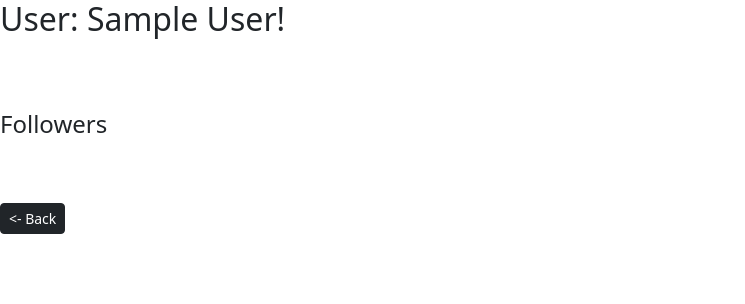
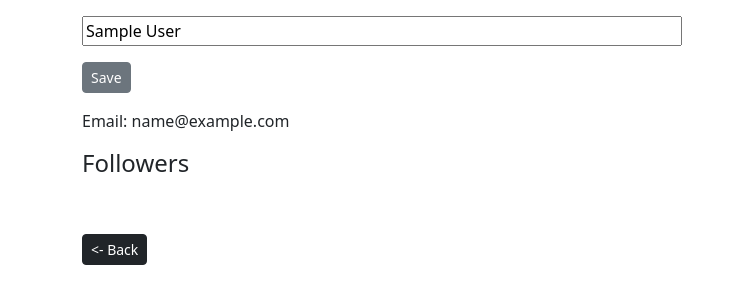
Before and after one commit to zagoranov/flask_blog, a Flask app: page /profile in a window 1280 px wide. Shown: the top 304 px of the page, without its empty margins (0-745 px from the left). Run offline with Flask 2, Linux system fonts and the light colour scheme; the visitor is signed in with stand-in values (Sample User, id 1); data comes from the database, SQL or seed files in the repository; data that the repository does not hold is empty; some libraries are stand-ins or nearby versions.

Commit message:
profile edit

```diff
--- a/blog/authors.py
+++ b/blog/authors.py
@@ -1,13 +1,19 @@
 from flask import Blueprint, render_template, url_for, redirect, flash, request
 from flask_login import login_required, current_user
 from .models import User
+from .forms import UserForm
 
 authors = Blueprint('authors', __name__)
 
-@authors.route('/profile')
+@authors.route('/profile', methods=['GET', 'POST'])
 @login_required
 def profile():
-    return render_template('profile.html', user=current_user)
+    userform = UserForm()
+    user = User.query.filter(User.id == current_user.id).first_or_404()
+    if userform.validate_on_submit():
+        current_user.change_user(request.form['name'])
+        return redirect(url_for('main.index'))
+    return render_template('profile.html', form=userform, user=user)
 
 @authors.route('/author/<int:id>')
 def author_profile(id):
--- a/blog/forms.py
+++ b/blog/forms.py
@@ -23,3 +23,7 @@ class PostForm(FlaskForm):
 class CommentForm(FlaskForm):
     content = TextAreaField('Comment', render_kw={"placeholder": "Comment"})
     submit = SubmitField('Save')
+
+class UserForm(FlaskForm):
+    name = StringField('Name', render_kw={"placeholder": "Name"})
+    submit = SubmitField('Save')
--- a/blog/models.py
+++ b/blog/models.py
@@ -44,6 +44,10 @@ class User(UserMixin, db.Model):
 
     def is_followed_by(self, user):
         return self.followers.filter_by(follower_id=user.id).first() is not None
+
+    def change_user(self, name):
+        self.name = name
+        db.session.commit()
 
     def __repr__(self):
         return f'<User "{self.id}, {self.name}">'
--- a/blog/templates/profile.html
+++ b/blog/templates/profile.html
@@ -1,20 +1,38 @@
 {% extends "base.html" %}
 
 {% block content %}
-    <h2 class="title">
-    User: {{ user.name }}!
-    </h2>
 
-    <br><br>
+<div class="container">
+    <p>
 
-    <p>
     {% if current_user.is_authenticated %}
       {% if user.id != current_user.id %}
+        <h2 class="title">
+        User: {{ user.name }}
+        </h2>
+        <br><br>
+
         {% if current_user.is_following(user) %}
             <a href="{{ url_for('authors.unfollow', id=user.id) }}" class="btn btn-primary">Unfollow</a>
         {% else %}
             <a href="{{ url_for('authors.follow', id=user.id) }}" class="btn btn-primary">Follow</a>
         {% endif %}
+
+      {% else %}
+        {% if form %}
+            <p>
+            <form action "/profile" method="POST">
+            {{ form.hidden_tag()}}
+            <p>{{ form.name(value=user.name, style='width: 600px;') }}</p>
+            <p>{{ form.submit(class='btn btn-secondary btn-sm') }}</p>
+            </form>
+            </p>
+        {% else %}
+        <h2 class="title">
+            User: {{ user.name }}
+            </h2>
+        {% endif %}
+        <p>Email: {{ user.email }} </p>
       {% endif %}
 
       <h4>Followers</h4>
@@ -23,10 +41,11 @@
         {% endfor %}
 
     {% endif %}
-    </p>
 
     <br><br>
 
     <p><a class="btn btn-dark btn-sm" href="{{ url_for('main.index') }}" role="<button>"><- Back</a></p>
 
+</p>
+</div>
 {% endblock %}
```
Also changed, not shown: todo.txt (+7 -3 lines), blog/auth.py (line endings or trailing spaces).
